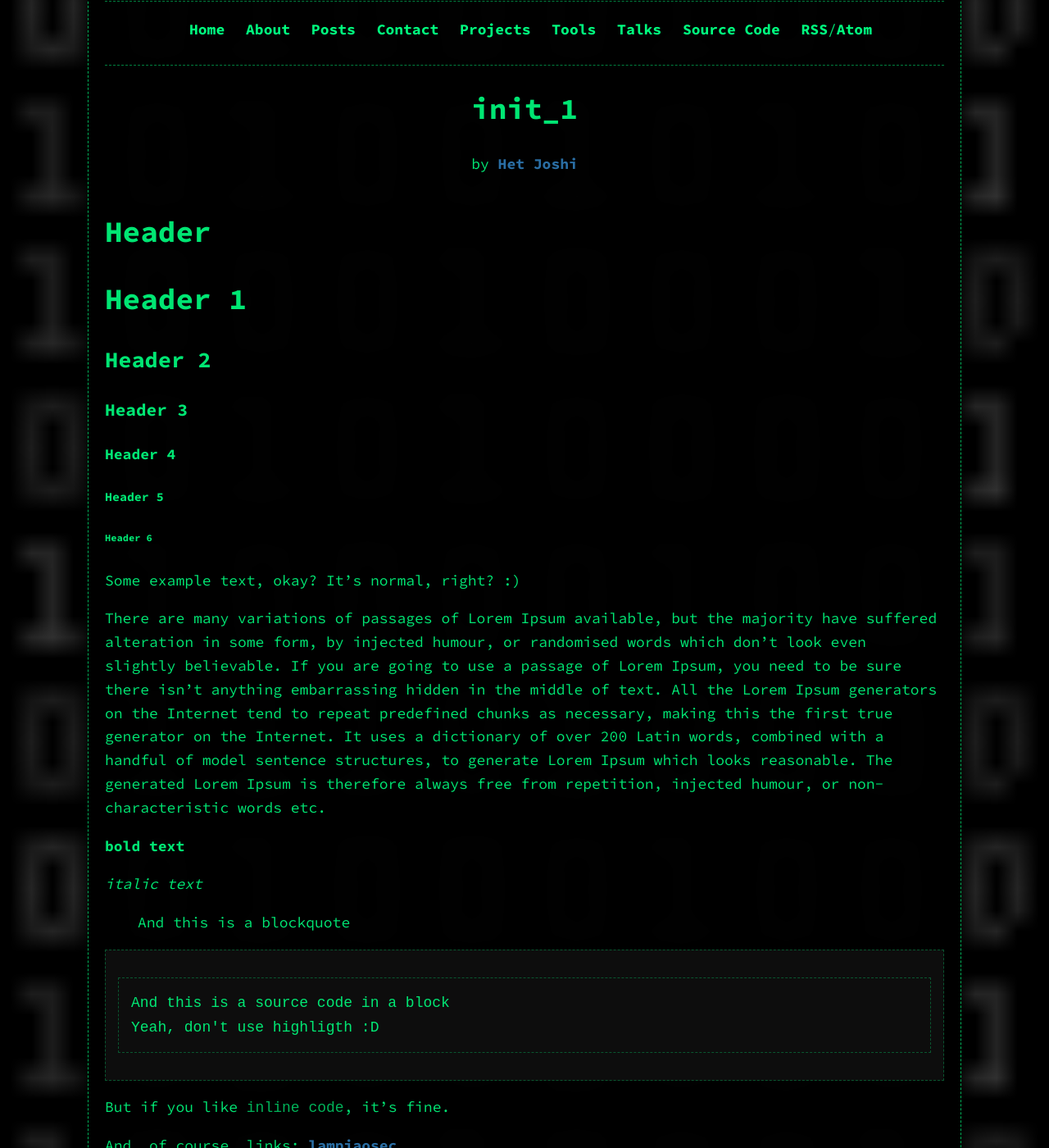
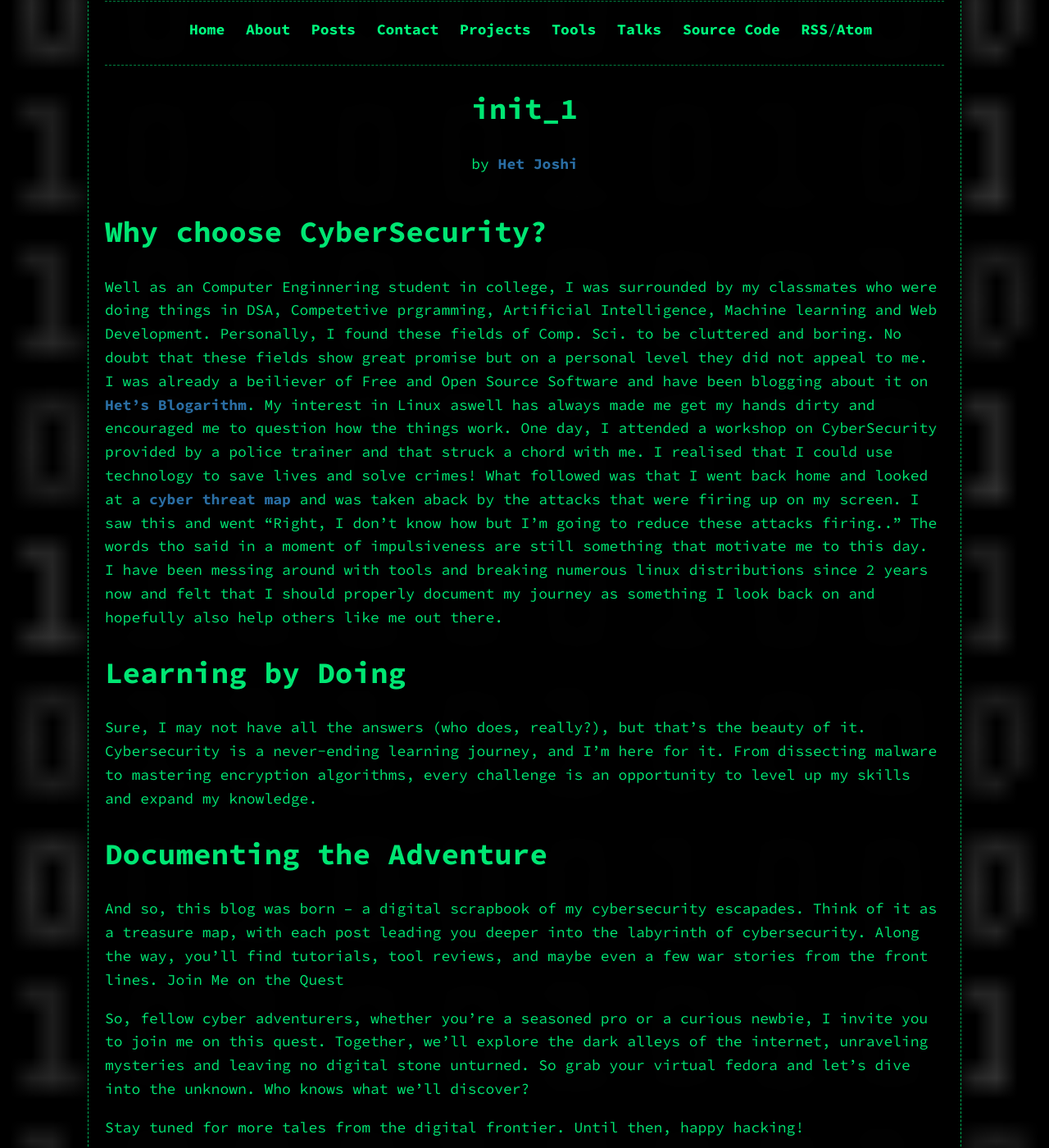
Before and after one commit to Het-Joshi/robots_txt, a Jekyll site: the page built from _posts/posts/2025-05-26-init-1-post.md, in a window 1280 px wide and 1400 px high, scrolled down 618 px. Shown: the whole window at 82% size. Built offline with Jekyll 4.4.1, drawn with Linux system fonts in a browser that asks for light colours; comment, search, counter and statistics services are not loaded; some of the changed text lies outside the part shown.

Commit message:
Update 2025-05-26-init-1-post.md

```diff
--- a/_posts/posts/2025-05-26-init-1-post.md
+++ b/_posts/posts/2025-05-26-init-1-post.md
@@ -6,57 +6,32 @@ categories: posts
 comments: true
 en: "/robots_txt/posts/init-1-post/"
 description: The Why, The How and The Ugly
-keywords: "Key, words, about, this, post, to, SEO"
+keywords: "Hacking, Blog, Cyber, Security, Cybersecurity, Why"
 authors:
   - Het Joshi
 excerpt: Discover the motivation behind the inception of this blog and learn how to maximize its utility. This post delves into the rationale driving its creation and offers insights into navigating its content effectively.
 ---
+# Why choose CyberSecurity?
 
-# Header
+Well as an Computer Enginnering student in college, I was surrounded by my classmates who were doing things in DSA, Competetive prgramming, Artificial Intelligence, Machine learning and Web Development. Personally, I found these fields of Comp. Sci. to be cluttered and boring. No doubt that these fields show great promise but on a personal level they did not appeal to me. I was already a beiliever of Free and Open Source Software and have been blogging about it on [Het's Blogarithm](https://het-joshi.github.io/). My interest in Linux aswell has always made me get my hands dirty and encouraged me to question how the things work.
+One day, I attended a workshop on CyberSecurity provided by a police trainer and that struck a chord with me. I realised that I could use technology to save lives and solve crimes!
+What followed was that I went back home and looked at a [cyber threat map](https://threatmap.checkpoint.com/) and was taken aback by the attacks that were firing up on my screen. I saw this and went "Right, I don't know how but I'm going to reduce these attacks firing.."
+The words tho said in a moment of impulsiveness are still something that motivate me to this day. I have been messing around with tools and breaking numerous linux distributions since 2 years now and felt that I should properly document my journey as something I look back on and hopefully also help others like me out there.
 
-# Header 1
+# Learning by Doing
 
-## Header 2
+Sure, I may not have all the answers (who does, really?), but that's the beauty of it. Cybersecurity is a never-ending learning journey, and I'm here for it. From dissecting malware to mastering encryption algorithms, every challenge is an opportunity to level up my skills and expand my knowledge.
 
-### Header 3
+# Documenting the Adventure
 
-#### Header 4
+And so, this blog was born – a digital scrapbook of my cybersecurity escapades. Think of it as a treasure map, with each post leading you deeper into the labyrinth of cybersecurity. Along the way, you'll find tutorials, tool reviews, and maybe even a few war stories from the front lines.
+Join Me on the Quest
 
-##### Header 5
+So, fellow cyber adventurers, whether you're a seasoned pro or a curious newbie, I invite you to join me on this quest. Together, we'll explore the dark alleys of the internet, unraveling mysteries and leaving no digital stone unturned. So grab your virtual fedora and let's dive into the unknown. Who knows what we'll discover?
 
-###### Header 6
 
-Some example text, okay? It's normal, right? :)
-
-There are many variations of passages of Lorem Ipsum available, but the majority have suffered alteration in some form, by injected humour, or randomised words which don't look even slightly believable. If you are going to use a passage of Lorem Ipsum, you need to be sure there isn't anything embarrassing hidden in the middle of text. All the Lorem Ipsum generators on the Internet tend to repeat predefined chunks as necessary, making this the first true generator on the Internet. It uses a dictionary of over 200 Latin words, combined with a handful of model sentence structures, to generate Lorem Ipsum which looks reasonable. The generated Lorem Ipsum is therefore always free from repetition, injected humour, or non-characteristic words etc.
-
-**bold text**
-
-*italic text*
-
-> And this is a blockquote
-
-~~~
-And this is a source code in a block
-Yeah, don't use highligth :D
-~~~
-
-But if you like `inline code`, it's fine.
-
-And, of course, links: [lampiaosec].
-
-# Lists
-
-* Item x
-* Item z
-
-1. Item 01
-2. Item 02
-
+Stay tuned for more tales from the digital frontier. Until then, happy hacking!
 ## Table of content
 
 * toc
 {:toc}
-
-
-[lampiaosec]: https://lampiaosec.github.io
```
